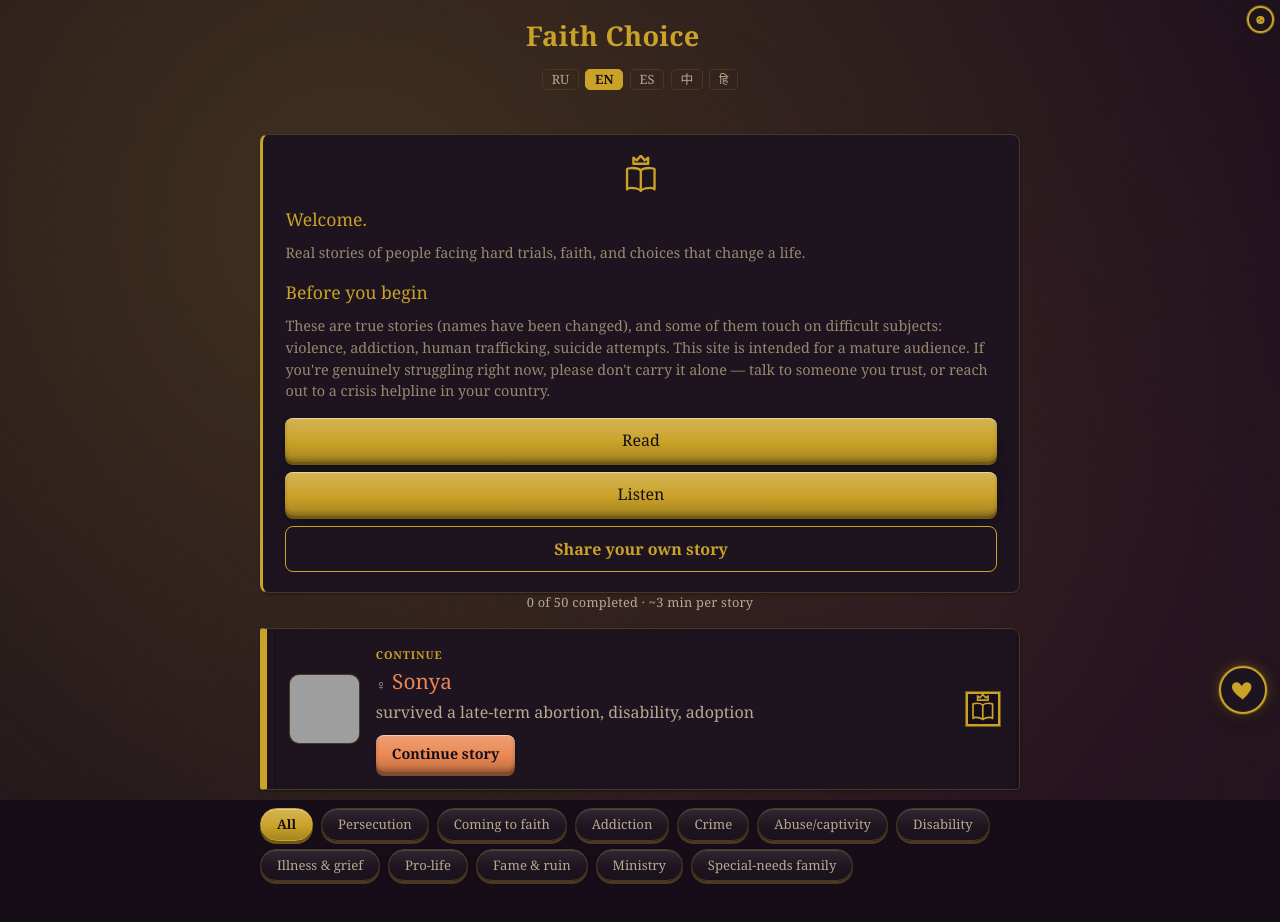
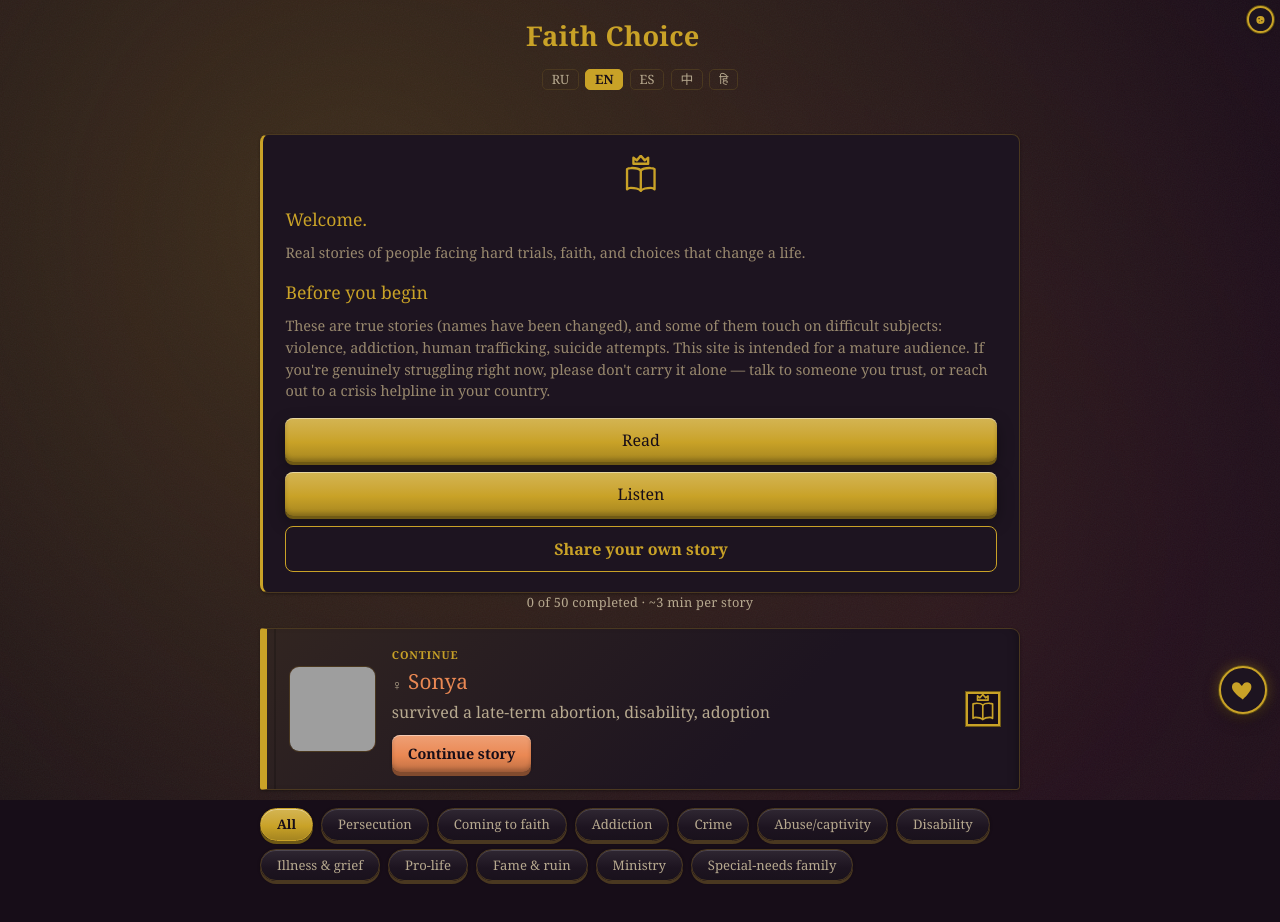
Before and after one commit to ramil996312-ship-it/faithchoice-game, a website: page index.html in a window 1280 px wide. Drawn offline with Linux system fonts and the light colour scheme; grey boxes are pictures that could not be loaded.

Commit message:
Карточка "Продолжить" визуально отделена от списка историй
По отзыву: карточка Продолжить сливалась со списком ниже, не читалась
как текущая сессия отдельно от обычной истории. Фото увеличено с 4.4rem
до 5.4rem (после перехода списка на постер-карточки с фото 7rem маленькое
фото "Продолжить" перестало быть самым заметным), фон сменён с плоского
на лёгкий тёплый градиент к золотому в левом верхнем углу.

```diff
--- a/index.html
+++ b/index.html
@@ -271,7 +271,9 @@
   }
   .card-photo img { width: 100%; height: 100%; object-fit: cover; display: block; }
   .card-photo svg { width: 42%; height: 42%; opacity: 0.5; }
-  #continueCard .card-photo { width: 4.4rem; height: 4.4rem; border-radius: 10px; }
+  /* Фото крупнее, чем на карточках списка ниже (после горизонтального редизайна их постер-фото
+     стало 7rem — без увеличения "Продолжить" перестала бы читаться как самая заметная карточка). */
+  #continueCard .card-photo { width: 5.4rem; height: 5.4rem; border-radius: 10px; }
   /* Карточки в горизонтальном ряду (#menu) — фото на всю ширину сверху, а не квадрат слева, и
      эмблема (.card-icon) над ним плашкой в углу вместо места в общем ряду — в узкой карточке
      ряду "фото-текст-иконка" просто не хватило бы горизонтального места. */
@@ -710,9 +712,13 @@
   }
   /* Карточка "Продолжить" — та же книгиль-эстетика, что и .card (корешок-полоса, загнутый
      уголок), но крупнее и с собственной 3D-кнопкой-CTA внутри, а не в списке контролов. */
+  /* Тёплая золотая подложка (в дополнение к золотому корешку и крупному фото выше) — карточка
+     "Продолжить" должна читаться как текущая сессия, а не просто ещё одна история в списке ниже
+     (карточки списка используют плоский var(--surface), без этого градиента). */
   #continueCard {
     display: flex; align-items: center; gap: 1rem; width: 100%; text-align: left;
-    background: var(--surface); border: 1px solid var(--border); border-left: 7px solid var(--icon-gold);
+    background: linear-gradient(135deg, color-mix(in srgb, var(--icon-gold) 12%, var(--surface)) 0%, var(--surface) 65%);
+    border: 1px solid var(--border); border-left: 7px solid var(--icon-gold);
     border-radius: 3px 9px 4px 3px; padding: 1.1rem 1.2rem 1.1rem 1.4rem; margin-bottom: 1.1rem;
     position: relative; box-shadow: var(--shadow-sm), inset -8px 0 12px -10px rgba(0,0,0,0.5);
   }
```
Also changed, not shown: www/index.html (+8 -2 lines).
